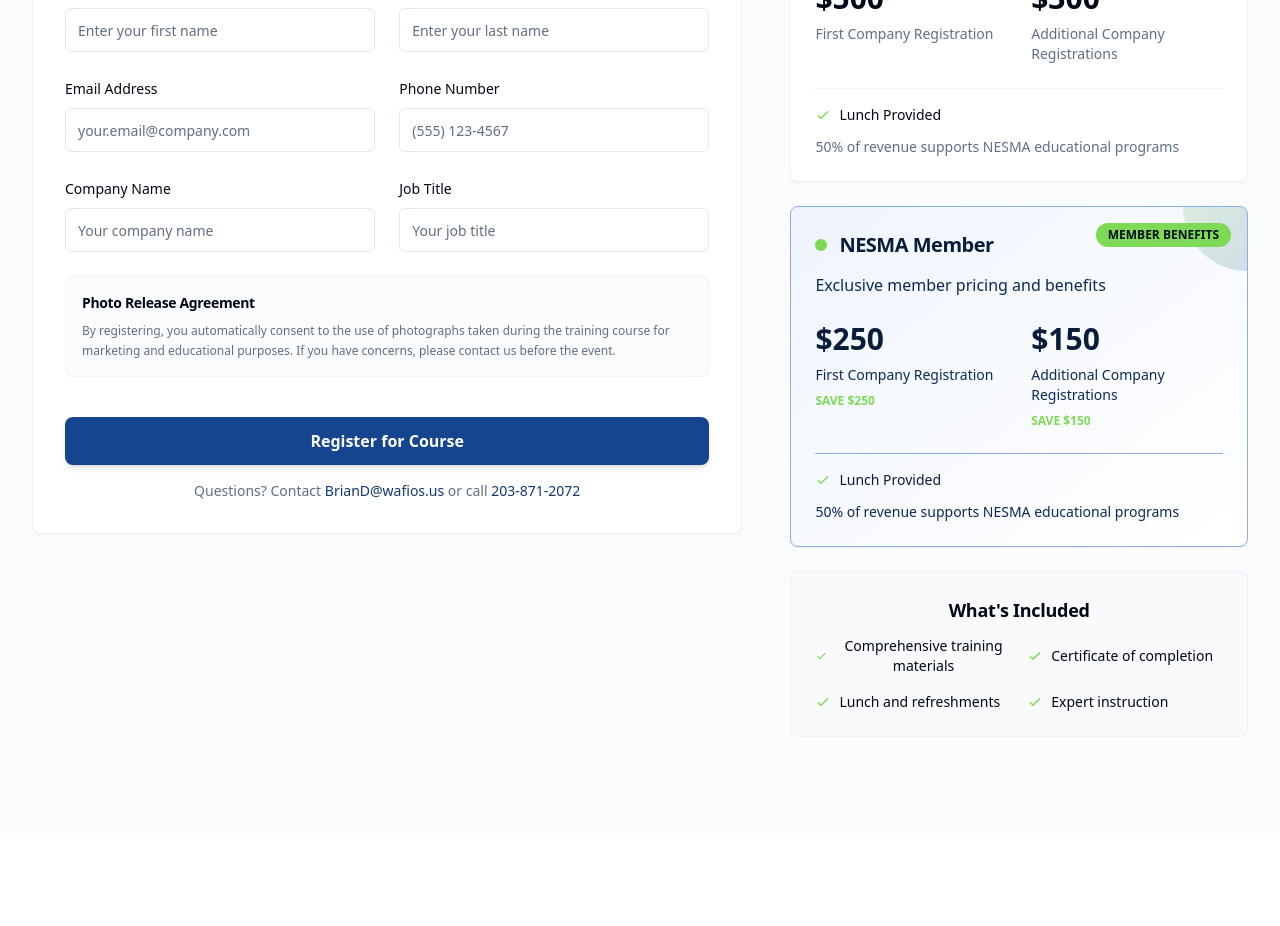
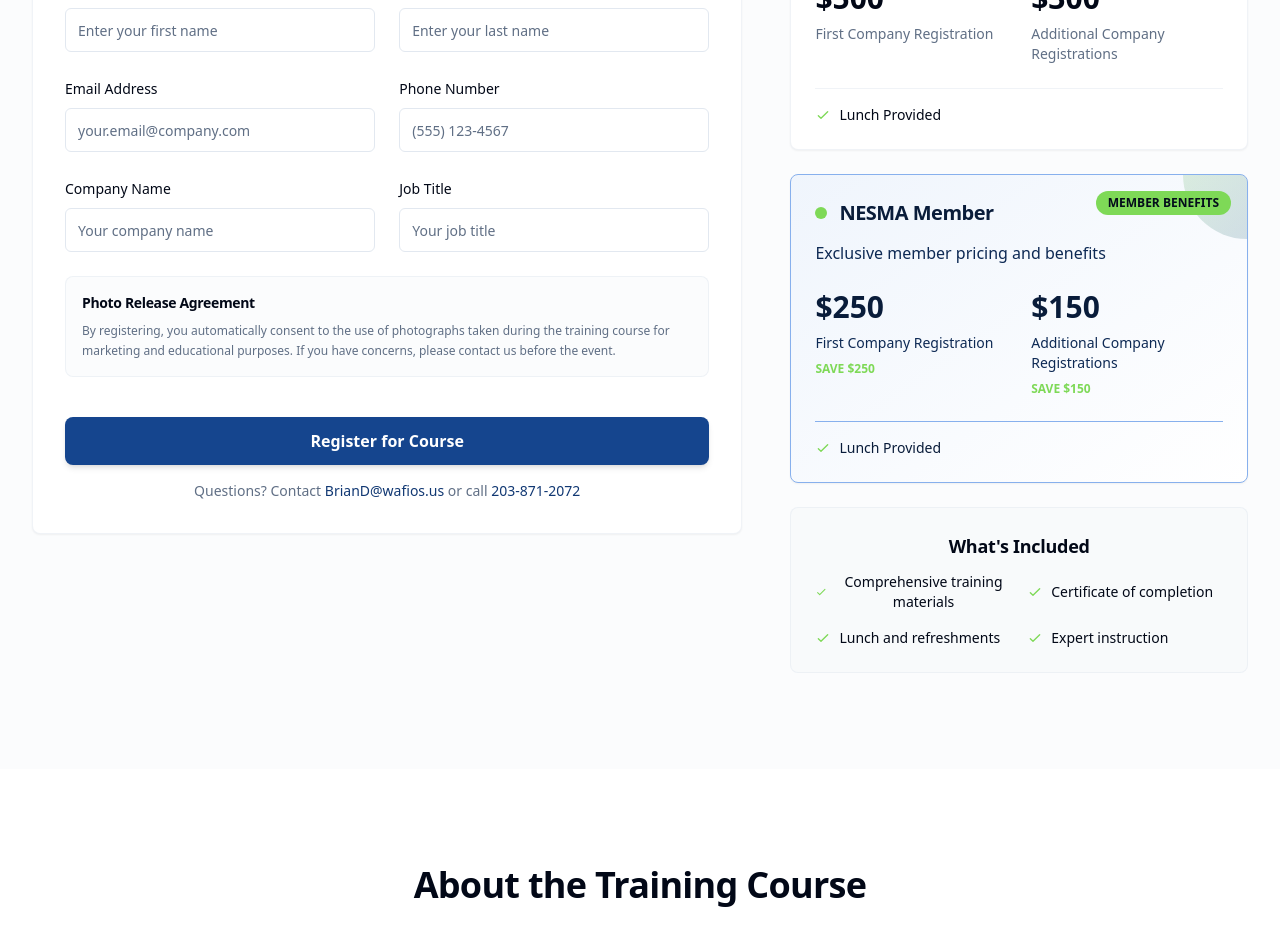
Before and after one commit to nikackermann/smi-event, a Next.js app: page / in a window 1280 px wide. Shown: the part 1100-2026 px from the top of the page. Built offline with nearby package versions, Linux system fonts and the light colour scheme; no server answers.

Commit message:
Remove educational program revenue support text from Pricing component

```diff
--- a/components/pricing.tsx
+++ b/components/pricing.tsx
@@ -68,9 +68,6 @@ export default function Component() {
                   Lunch Provided
                 </span>
               </div>
-              <div className="text-sm text-muted-foreground">
-                50% of revenue supports NESMA educational programs
-              </div>
             </div>
           </CardContent>
         </Card>
@@ -130,9 +127,6 @@ export default function Component() {
                 <span className="text-sm font-medium text-brand-800">
                   Lunch Provided
                 </span>
-              </div>
-              <div className="text-sm text-brand-700">
-                50% of revenue supports NESMA educational programs
               </div>
             </div>
           </CardContent>
```
